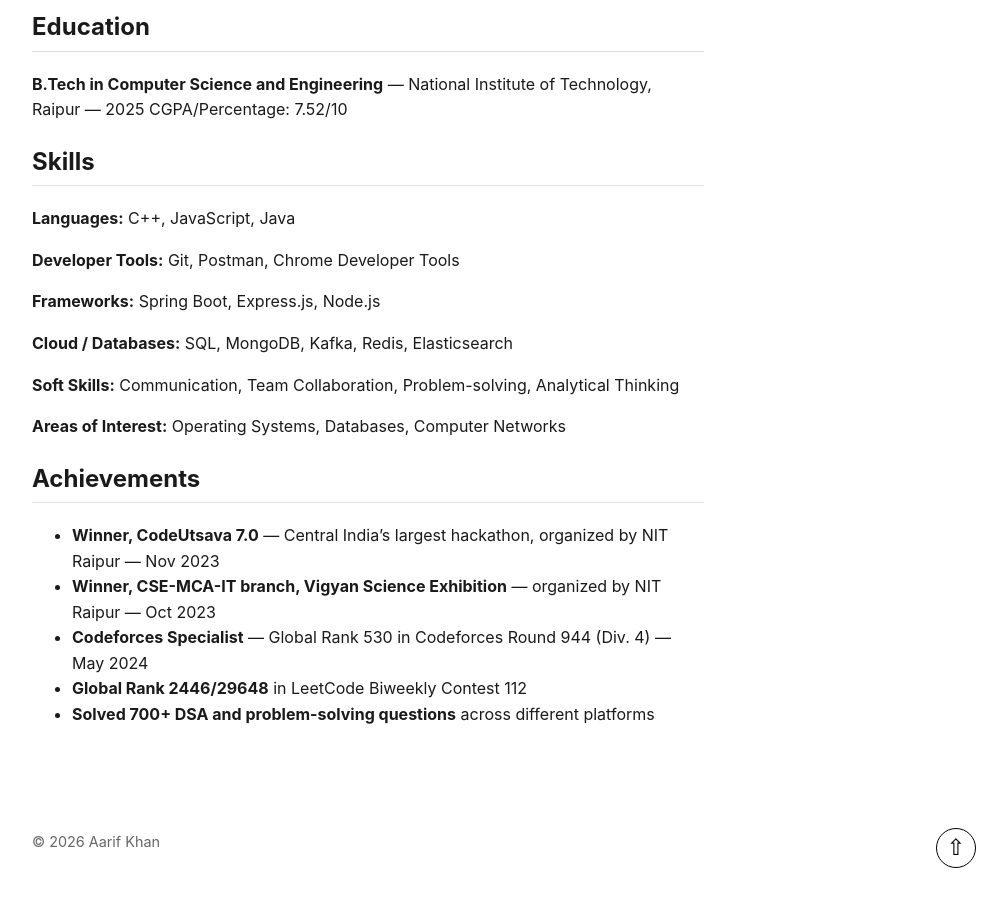
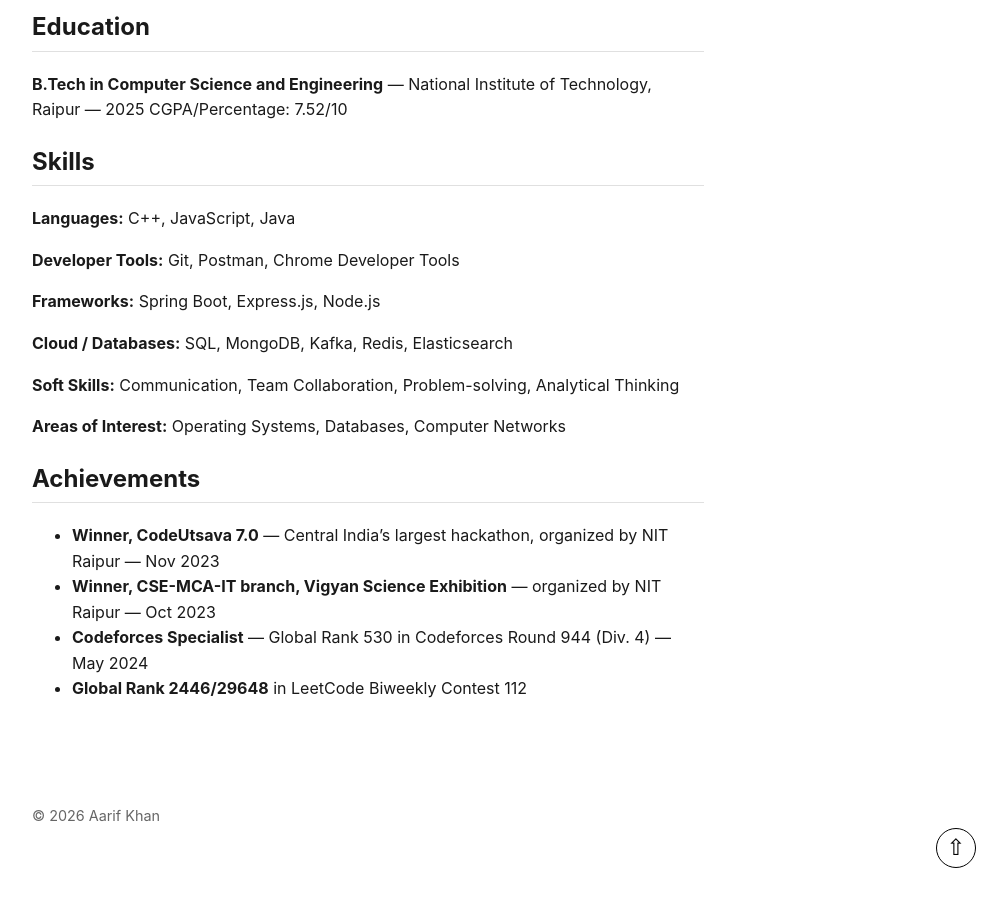
Before and after one commit to aarifkhan7/aarifkhan7.github.io, a Jekyll site: the page built from resume.md, in a window 1280 px wide and 900 px high, scrolled down 2108 px. Shown: the whole window, without its empty margins (272-1279 px from the left). Built offline with Jekyll 4.4.1, drawn with Linux system fonts in a browser that asks for light colours; after the commit the page ends 2982 px from its top, so only the background shows below that.

Commit message:
Remove DSA

```diff
--- a/resume.md
+++ b/resume.md
@@ -77,4 +77,3 @@ CGPA/Percentage: 7.52/10
 - **Winner, CSE-MCA-IT branch, Vigyan Science Exhibition** — organized by NIT Raipur — Oct 2023
 - **Codeforces Specialist** — Global Rank 530 in Codeforces Round 944 (Div. 4) — May 2024
 - **Global Rank 2446/29648** in LeetCode Biweekly Contest 112
-- **Solved 700+ DSA and problem-solving questions** across different platforms
```
Also changed, not shown: 2 other files.
